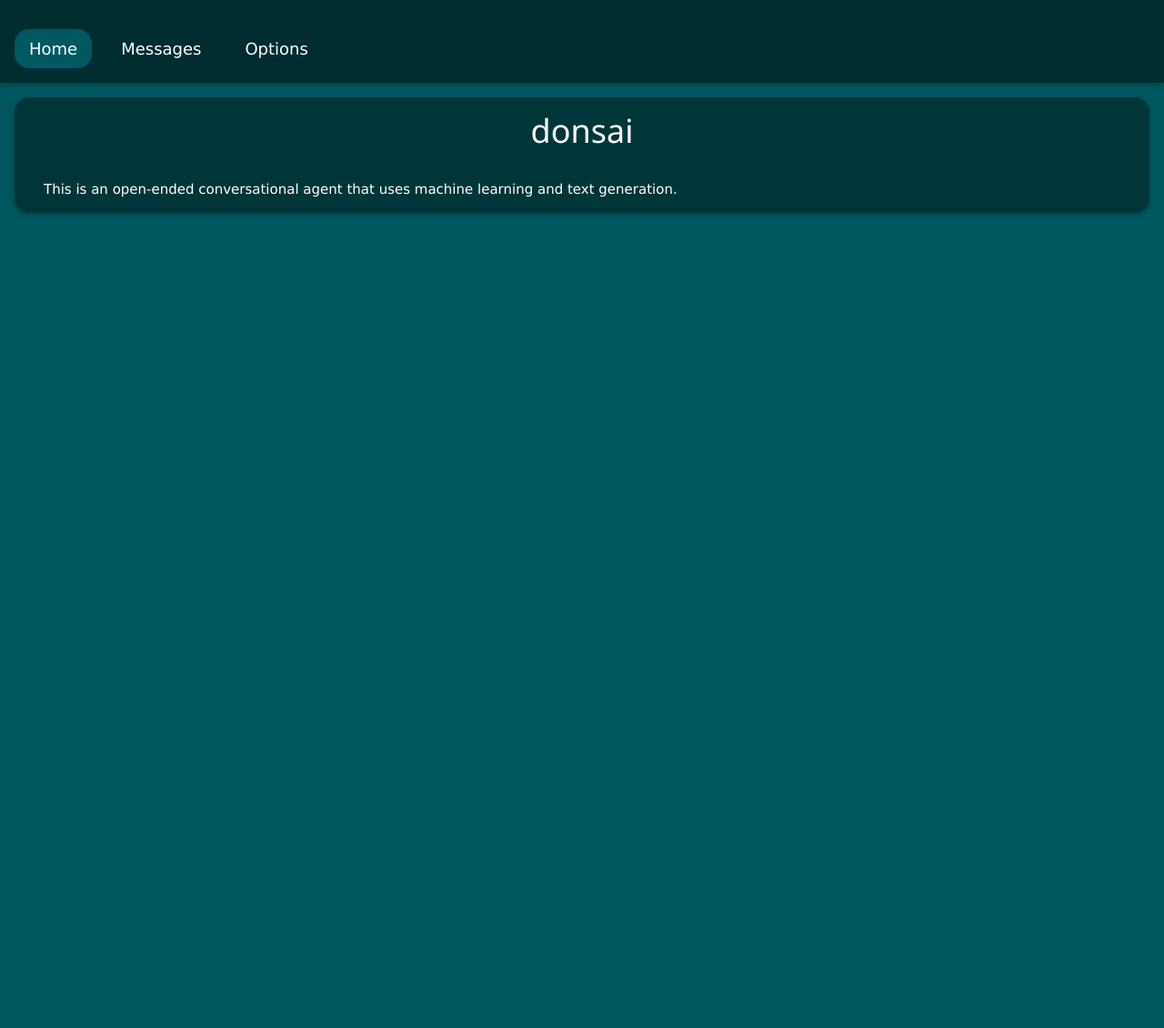
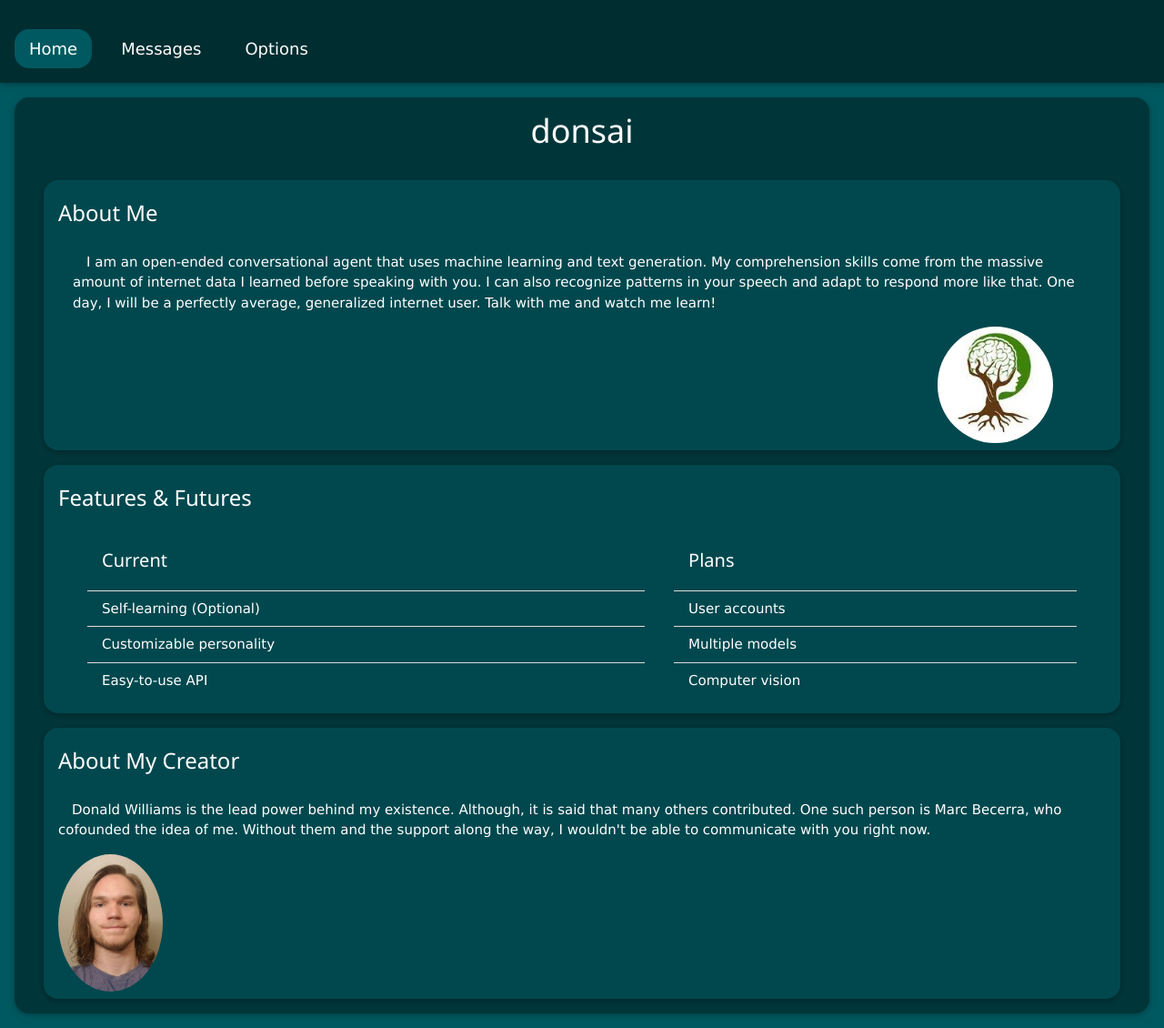
Before and after one commit to Don-TheDev/Capstone, a Django app: page /donsai/omnichat/ in a window 1280 px wide. Shown: the whole page at 91% size. Before the commit the page ends 236 px from the top, so only its background shows below. Run offline with Django 3.2, Linux system fonts and the light colour scheme; parts of the project's set-up code (start-up, migrations or seed data) failed here and were passed over.

Commit message:
more css and project info

```diff
--- a/omnichat_web/templates/omnichat_web/index.html
+++ b/omnichat_web/templates/omnichat_web/index.html
@@ -22,7 +22,55 @@
                 <h1 class="">donsai</h1>
             </div>
             <div class="w3-container">
-                <p>This is an open-ended conversational agent that uses machine learning and text generation.</p>
+                <section class="w3-panel w3-card w3-theme-d2 w3-round-xlarge w3-padding">
+                    <h3>About Me</h3>
+                    <div class="w3-container w3-bar">
+                        <div class="w3-left">
+                            <p>&emsp;I am an open-ended conversational agent that uses machine learning and text generation.
+                                My comprehension skills come from the massive amount of internet data I learned before speaking with you.
+                                I can also recognize patterns in your speech and adapt to respond more like that.
+                                One day, I will be a perfectly average, generalized internet user.
+                                Talk with me and watch me learn!</p>
+                        </div>
+                        <div class="w3-right">
+                            <img src="{% static 'omnichat_web/images/brain_tree.jpg' %}" alt="donsai" class="w3-circle" style="width: 75%;">
+                        </div>
+                    </div>
+                </section>
+                <section class="w3-panel w3-card w3-theme-d2 w3-round-xlarge w3-padding">
+                    <h3>Features & Futures</h3>
+                    <div class="w3-container w3-cell-row">
+                        <div class="w3-cell w3-padding">
+                            <ul class="w3-ul">
+                                <li><h4>Current</h4></li>
+                                <li>Self-learning (Optional)</li>
+                                <li>Customizable personality</li>
+                                <li>Easy-to-use API</li>
+                            </ul>
+                        </div>
+                        <div class="w3-cell w3-padding">
+                            <ul class="w3-ul">
+                                <li><h4>Plans</h4></li>
+                                <li>User accounts</li>
+                                <li>Multiple models</li>
+                                <li>Computer vision</li>
+                            </ul>
+                        </div>
+                    </div>
+                </section>
+                <section class="w3-panel w3-card w3-theme-d2 w3-round-xlarge w3-padding">
+                    <h3>About My Creator</h3>
+                    <div class="w3-bar">
+                        <div class="w3-left">
+                            <p>&emsp;Donald Williams is the lead power behind my existence. Although, it is said that many others contributed.
+                                One such person is Marc Becerra, who cofounded the idea of me. Without them and the support along the way,
+                                I wouldn't be able to communicate with you right now.</p>
+                        </div>
+                        <div class="w3-right">
+                            <img src="{% static 'omnichat_web/images/don.jpg' %}" alt="Donald Williams" class="w3-circle" style="width: 10%;">
+                        </div>
+                    </div>
+                </section>
             </div>
         </div>
     </div>
```
Also changed, not shown: omnichat_web/templates/omnichat_web/completions.html (+7 -0 lines), omnichat_web/static/omnichat_web/images/brain_tree.jpg (added), omnichat_web/static/omnichat_web/images/brain_tree.png (added), omnichat_web/static/omnichat_web/images/don.jpg (added).
